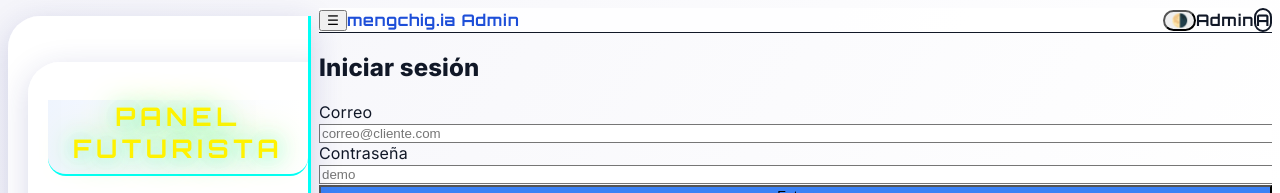
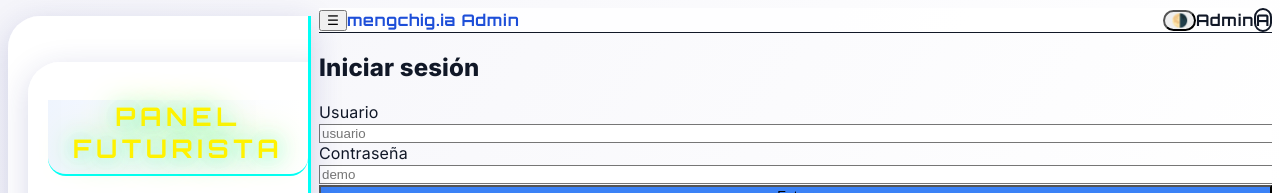
Before and after one commit to ezemario90-oss/menshich.ia, a Next.js app: page /login in a window 1280 px wide. Shown: the top 193 px of the page. Built offline with nearby package versions, Linux system fonts and the light colour scheme.

Commit message:
fix: el login ahora pide username en vez de correo

```diff
--- a/app/login/page.tsx
+++ b/app/login/page.tsx
@@ -3,7 +3,7 @@ import { signIn } from "next-auth/react";
 import { useState } from "react";
 
 export default function LoginPage() {
-  const [email, setEmail] = useState("");
+  const [username, setUsername] = useState("");
   const [password, setPassword] = useState("");
   const [error, setError] = useState("");
 
@@ -13,7 +13,7 @@ export default function LoginPage() {
     const response = await fetch("/admin/login", {
       method: "POST",
       headers: { "Content-Type": "application/json" },
-      body: JSON.stringify({ username: email, password }),
+      body: JSON.stringify({ username, password }),
     });
     const data = await response.json();
     if (response.ok && data.token) {
@@ -32,13 +32,13 @@ export default function LoginPage() {
       <h1 className="text-xl font-semibold mb-4">Iniciar sesión</h1>
       <form onSubmit={handleSubmit} className="space-y-4">
         <div>
-          <label className="block text-sm font-medium mb-1">Correo</label>
+          <label className="block text-sm font-medium mb-1">Usuario</label>
           <input
-            type="email"
+            type="text"
             className="w-full border rounded-md px-3 py-2 text-sm"
-            value={email}
-            onChange={e => setEmail(e.target.value)}
-            placeholder="correo@cliente.com"
+            value={username}
+            onChange={e => setUsername(e.target.value)}
+            placeholder="usuario"
             required
           />
         </div>
```
